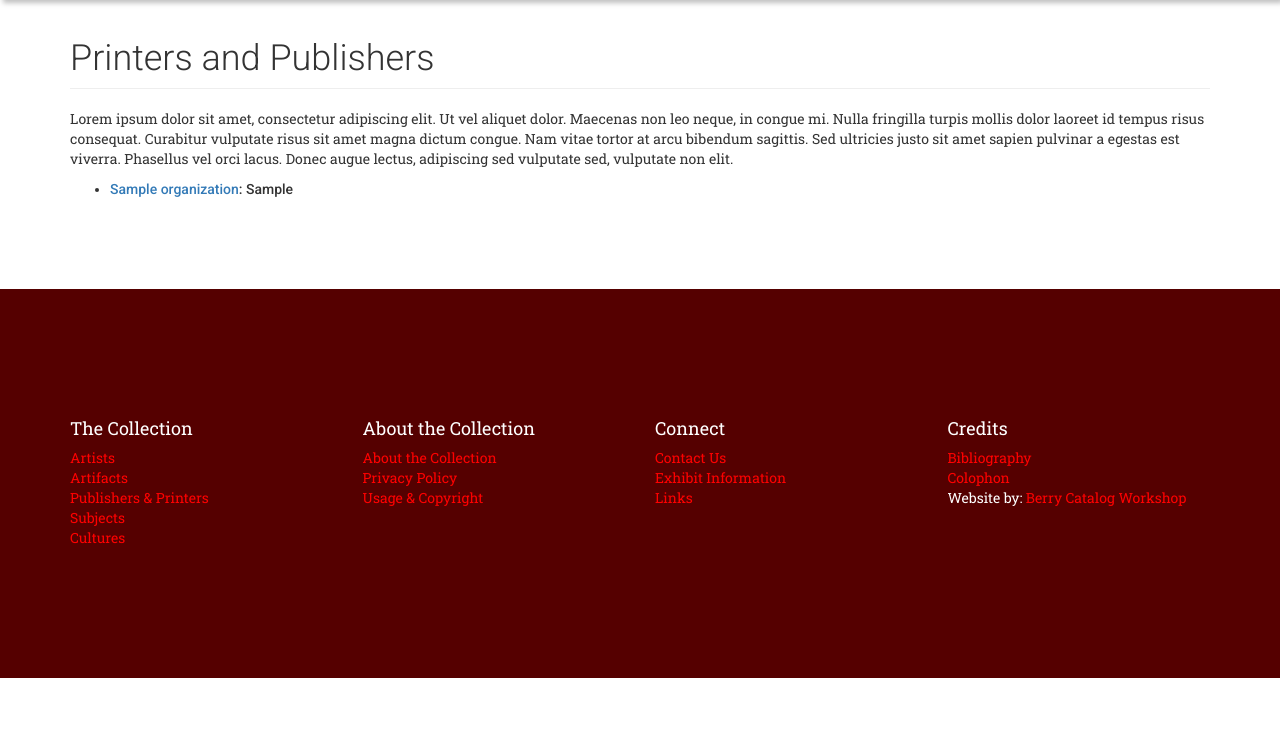
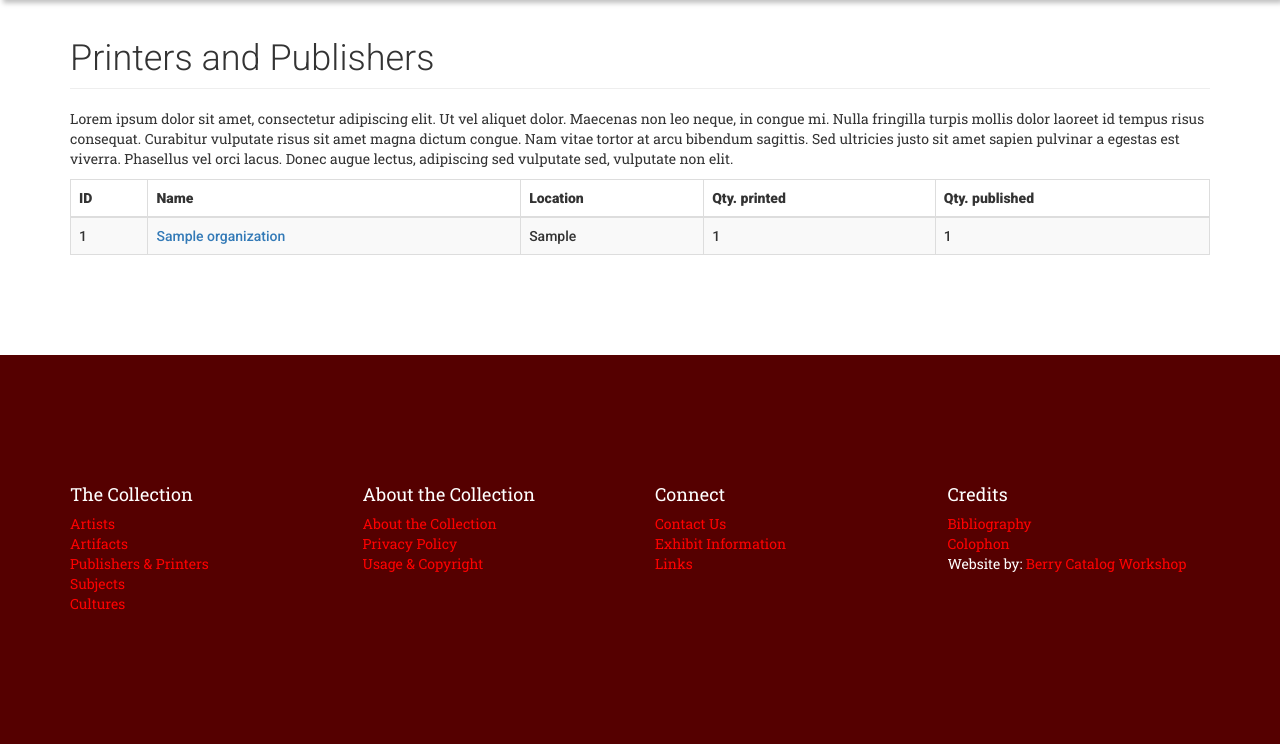
Before and after one commit to berryworkshop/artcase, a Django app: page /collection/organizations/ in a window 1280 px wide. Shown: the part 51-800 px from the top of the page. Run offline with Django 3.2, Linux system fonts and the light colour scheme; tables that the repository leaves empty hold one stand-in row (values such as "Sample post"); parts of the project's set-up code (start-up, migrations or seed data) failed here and were passed over; some libraries are stand-ins or nearby versions.

Commit message:
update of org pages.

```diff
--- a/artcase/artcase/models.py
+++ b/artcase/artcase/models.py
@@ -107,7 +107,7 @@ class Artifact(models.Model):
 
     def __str__(self):
         return '{}: {}'.format(self.format_code_number(),
-            self.title_english_short)
+            self.title_english_full)
 
     def code_number_display(self):
         code = self.code_number
--- a/artcase/artcase/templates/artcase/includes/slides_artifact.html
+++ b/artcase/artcase/templates/artcase/includes/slides_artifact.html
@@ -4,7 +4,7 @@
     {% for artifact in object_list %}
     <div class="slide col-xs-6 col-sm-4 col-md-3">
         <a href="{{artifact.get_absolute_url}}" class="thumbnail" style="background-image: url('{{ artifact.image.get_file }}');">
-            <h3 class='slide_title'>{{ artifact.title_english_full|truncatewords:16 }}</h3>
+            <h3 class='slide_title'>{{ artifact|truncatewords:16 }}</h3>
         </a>
     </div>
     {% endfor %}
--- a/artcase/artcase/templates/artcase/organization.html
+++ b/artcase/artcase/templates/artcase/organization.html
@@ -8,15 +8,19 @@
     <dt>Location</dt><dd>{{ object.location }}</dd>
     <dt>Description</dt><dd>{{ object.description }}</dd>
 
+    {% if artifacts_printed %}
         <h3>Artifacts Printed</h3>
         {% with object_list=artifacts_printed %}
             {% include 'artcase/includes/slides_artifact.html' %}
         {% endwith %}
+    {% endif %}
 
+    {% if artifacts_published %}
         <h3>Artifacts Published</h3>
         {% with object_list=artifacts_published %}
             {% include 'artcase/includes/slides_artifact.html' %}
         {% endwith %}
+    {% endif %}
 
 
 </dl>
--- a/artcase/artcase/templates/artcase/organization_list.html
+++ b/artcase/artcase/templates/artcase/organization_list.html
@@ -5,9 +5,30 @@
 <h1 class="page-header">Printers and Publishers</h1>
 <p>Lorem ipsum dolor sit amet, consectetur adipiscing elit. Ut vel aliquet dolor. Maecenas non leo neque, in congue mi. Nulla fringilla turpis mollis dolor laoreet id tempus risus consequat. Curabitur vulputate risus sit amet magna dictum congue. Nam vitae tortor at arcu bibendum sagittis. Sed ultricies justo sit amet sapien pulvinar a egestas est viverra. Phasellus vel orci lacus. Donec augue lectus, adipiscing sed vulputate sed, vulputate non elit.</p>
 
-<ul>
-    {% for organization in object_list %}
-    <li><a href="{{ organization.get_absolute_url }}">{{ organization.name }}</a>{% if organization.location %}: {{ organization.location }}{% endif %}</li>
-    {% endfor %}
-</ul>
+<div class="table-responsive">
+    <table class="table table-striped table-bordered">
+        <thead>
+            <tr>
+                <th>ID</th>
+                <th>Name</th>
+                <th>Location</th>
+                <th>Qty. printed</th>
+                <th>Qty. published</th>
+            </tr>
+        </thead>
+        <tbody>
+        {% for org in object_list %}
+            <tr>
+                <td>{{ org.id }}</td>
+                <td><a href="{{ org.get_absolute_url }}">{{ org.name }}</a></td>
+                <td>{{ org.location }}</td>
+                <td>{{ org.artifacts_printed.count }}</td>
+                <td>{{ org.artifacts_published.count }}</td>
+
+            </tr>
+        {% endfor %}
+        </tbody>
+</table>
+</div>
+
 {% endblock main %}
--- a/artcase/artcase/views.py
+++ b/artcase/artcase/views.py
@@ -68,8 +68,8 @@ class OrganizationView(DetailView):
     def get_context_data(self, **kwargs):
         context = super(OrganizationView, self).get_context_data(**kwargs)
         org = Organization.objects.get(slug=self.kwargs['slug'])
-        artifacts_printed = Artifact.objects.filter(printer=org).exclude(title_english_short='Untitled')
-        artifacts_published = Artifact.objects.filter(publisher=org).exclude(title_english_short='Untitled')
+        artifacts_printed = Artifact.objects.filter(printer=org)#.exclude(title_english_short='Untitled')
+        artifacts_published = Artifact.objects.filter(publisher=org)#.exclude(title_english_short='Untitled')
         context.update({
             'artifacts_printed':artifacts_printed,
             'artifacts_published':artifacts_published,
```
Lines whose indentation alone changed are shown as unchanged.
